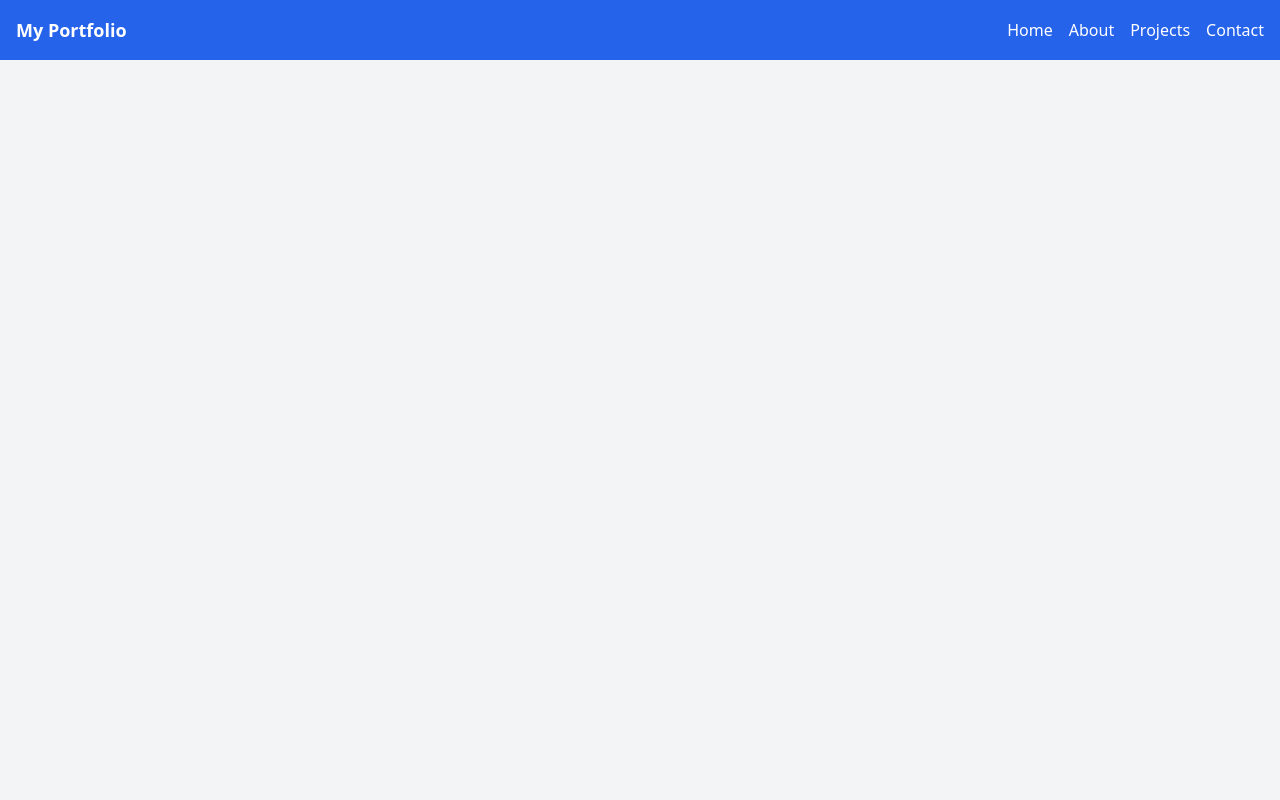
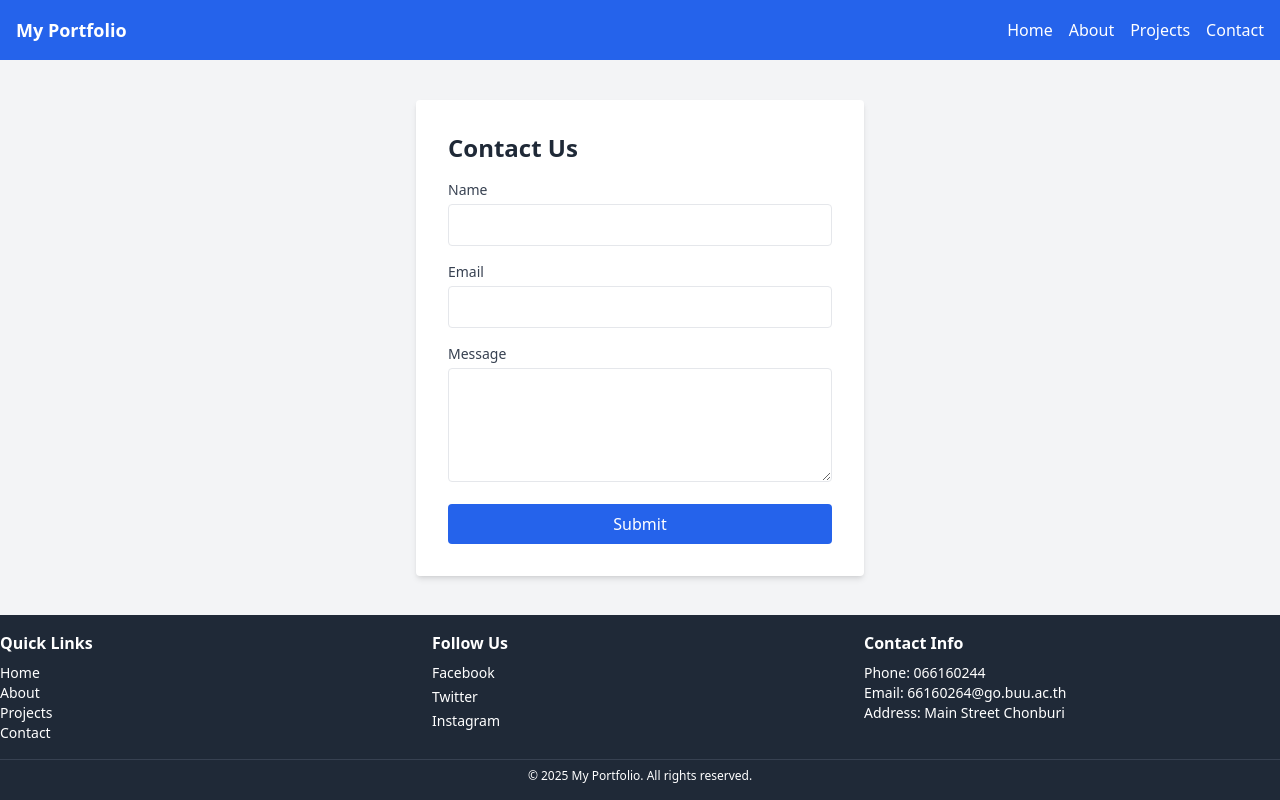
Before and after one commit to wittawat66160264/portfolio-team, a website: page src/components/contact.html in a window 1280 px wide. Drawn offline with nearby package versions, Linux system fonts and the light colour scheme.

Commit message:
add footer

```diff
--- a/src/components/contact.html
+++ b/src/components/contact.html
@@ -4,11 +4,11 @@
 <head>
     <meta charset="UTF-8">
     <meta name="viewport" content="width=device-width, initial-scale=1.0">
-    <title>Portfolio</title>
+    <title>Contact Form</title>
     <script src="https://cdn.tailwindcss.com"></script>
 </head>
 
-<body class="bg-gray-100 text-gray-800">
+<body class="bg-gray-100 text-gray-800 flex flex-col min-h-screen">
 
     <!-- Navbar -->
     <nav class="bg-blue-600 text-white p-4">
@@ -22,3 +22,75 @@
             </ul>
         </div>
     </nav>
+
+    <!-- Main Content -->
+    <div class="flex items-center justify-center flex-grow">
+        <div class="bg-white p-8 rounded shadow-md w-full max-w-md">
+            <h1 class="text-2xl font-bold mb-4">Contact Us</h1>
+
+            <!-- Form -->
+            <form id="contactForm" class="space-y-4">
+                <div>
+                    <label for="name" class="block text-sm font-medium text-gray-700">Name</label>
+                    <input type="text" id="name" name="name"
+                        class="w-full mt-1 p-2 border rounded focus:outline-none focus:ring-2 focus:ring-blue-500"
+                        required>
+                </div>
+                <div>
+                    <label for="email" class="block text-sm font-medium text-gray-700">Email</label>
+                    <input type="email" id="email" name="email"
+                        class="w-full mt-1 p-2 border rounded focus:outline-none focus:ring-2 focus:ring-blue-500"
+                        required>
+                </div>
+                <div>
+                    <label for="message" class="block text-sm font-medium text-gray-700">Message</label>
+                    <textarea id="message" name="message" rows="4"
+                        class="w-full mt-1 p-2 border rounded focus:outline-none focus:ring-2 focus:ring-blue-500"
+                        required></textarea>
+                </div>
+                <button type="submit"
+                    class="w-full bg-blue-600 text-white py-2 rounded hover:bg-blue-700 transition">Submit</button>
+            </form>
+            <div id="validationMessage" class="mt-4 text-red-600 hidden">
+                Please fill out all fields correctly.
+            </div>
+        </div>
+    </div>
+
+    <!-- Footer -->
+    <footer class="bg-gray-800 text-white py-4">
+        <div class="container mx-auto grid grid-cols-1 sm:grid-cols-3 gap-4 text-center sm:text-left text-sm">
+            <!-- Quick Links -->
+            <div>
+                <h2 class="text-base font-bold mb-2">Quick Links</h2>
+                <ul>
+                    <li><a href="/src/index.html" class="hover:underline">Home</a></li>
+                    <li><a href="about.html" class="hover:underline">About</a></li>
+                    <li><a href="project.html" class="hover:underline">Projects</a></li>
+                    <li><a href="contact.html" class="hover:underline">Contact</a></li>
+                </ul>
+            </div>
+            <!-- Social Media Links -->
+            <div>
+                <h2 class="text-base font-bold mb-2">Follow Us</h2>
+                <ul class="space-y-1">
+                    <li><a href="https://www.facebook.com/" class="hover:underline">Facebook</a></li>
+                    <li><a href="https://x.com/" class="hover:underline">Twitter</a></li>
+                    <li><a href="https://www.instagram.com/?hl=en" class="hover:underline">Instagram</a></li>
+                </ul>
+            </div>
+            <!-- Contact Information -->
+            <div>
+                <h2 class="text-base font-bold mb-2">Contact Info</h2>
+                <p>Phone: 066160244</p>
+                <p>Email: 66160264@go.buu.ac.th</p>
+                <p>Address: Main Street Chonburi </p>
+            </div>
+        </div>
+        <div class="mt-4 text-center text-xs border-t border-gray-700 pt-2">
+            © 2025 My Portfolio. All rights reserved.
+        </div>
+    </footer>
+</body>
+
+</html>
```
